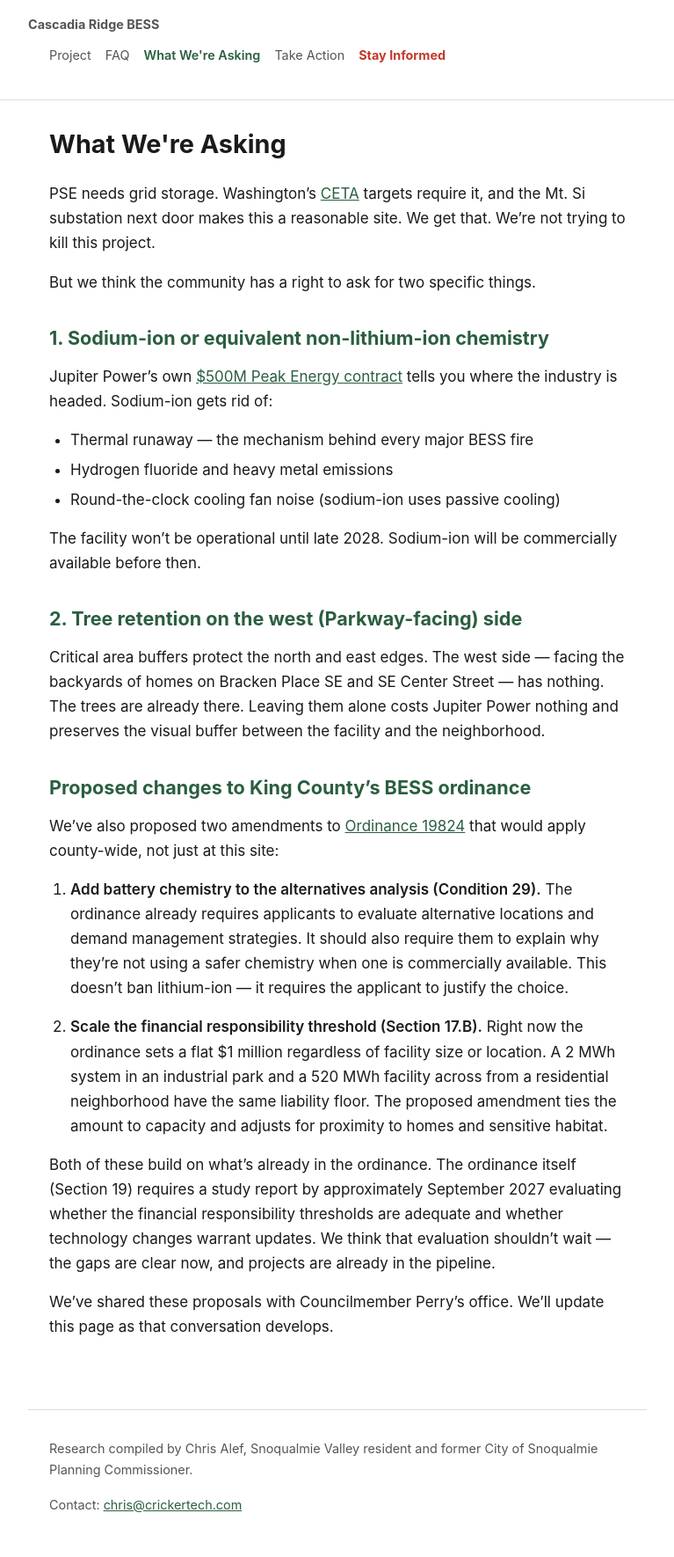
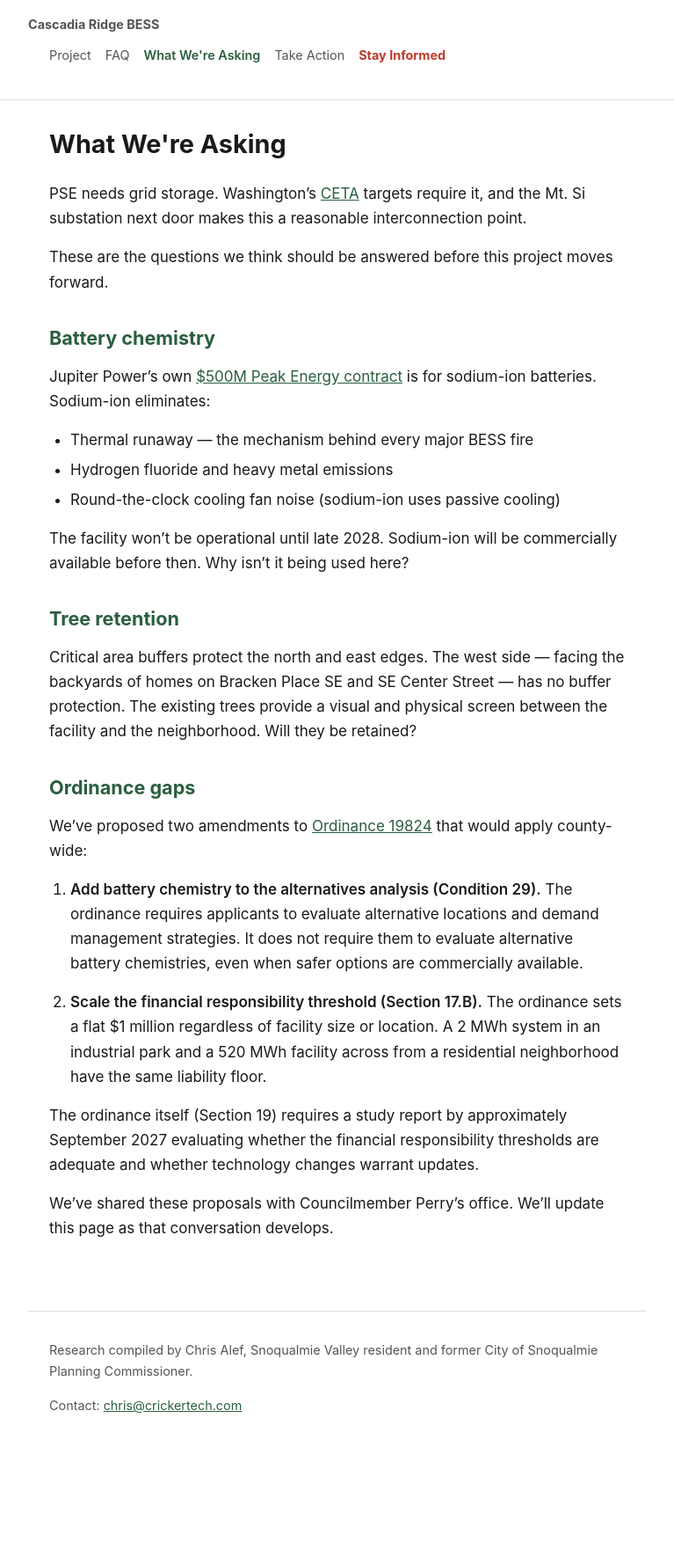
Before and after one commit to calef/cascadia-ridge-bess, a Jekyll site: the page built from _pages/what-we-are-asking.md, in a window 1280 px wide. Shown: the whole page at 88% size, without its empty margins (256-1023 px from the left). Built offline with Jekyll 4.4.1, drawn with Linux system fonts in a browser that asks for light colours; after the commit the page ends 1658 px from its top, so only the background shows below that.

Commit message:
Deploy site 2026-03-17-175409

```diff
--- a/_pages/what-we-are-asking.md
+++ b/_pages/what-we-are-asking.md
@@ -2,32 +2,32 @@
 title: "What We're Asking"
 ---
 
-PSE needs grid storage. Washington's [CETA](/ceta) targets require it, and the Mt. Si substation next door makes this a reasonable site. We get that. We're not trying to kill this project.
+PSE needs grid storage. Washington's [CETA](/ceta) targets require it, and the Mt. Si substation next door makes this a reasonable interconnection point.
 
-But we think the community has a right to ask for two specific things.
+These are the questions we think should be answered before this project moves forward.
 
-## 1. Sodium-ion or equivalent non-lithium-ion chemistry
+## Battery chemistry
 
-Jupiter Power's own [$500M Peak Energy contract](https://www.prnewswire.com/news-releases/peak-energy-signs-4-75-gwh-contract-with-jupiter-power-for-industry-leading-sodium-ion-battery-storage-systems-302612467.html) tells you where the industry is headed. Sodium-ion gets rid of:
+Jupiter Power's own [$500M Peak Energy contract](https://www.prnewswire.com/news-releases/peak-energy-signs-4-75-gwh-contract-with-jupiter-power-for-industry-leading-sodium-ion-battery-storage-systems-302612467.html) is for sodium-ion batteries. Sodium-ion eliminates:
 
 - Thermal runaway — the mechanism behind every major BESS fire
 - Hydrogen fluoride and heavy metal emissions
 - Round-the-clock cooling fan noise (sodium-ion uses passive cooling)
 
-The facility won't be operational until late 2028. Sodium-ion will be commercially available before then.
+The facility won't be operational until late 2028. Sodium-ion will be commercially available before then. Why isn't it being used here?
 
-## 2. Tree retention on the west (Parkway-facing) side
+## Tree retention
 
-Critical area buffers protect the north and east edges. The west side — facing the backyards of homes on Bracken Place SE and SE Center Street — has nothing. The trees are already there. Leaving them alone costs Jupiter Power nothing and preserves the visual buffer between the facility and the neighborhood.
+Critical area buffers protect the north and east edges. The west side — facing the backyards of homes on Bracken Place SE and SE Center Street — has no buffer protection. The existing trees provide a visual and physical screen between the facility and the neighborhood. Will they be retained?
 
-## Proposed changes to King County's BESS ordinance
+## Ordinance gaps
 
-We've also proposed two amendments to [Ordinance 19824](https://mkcclegisearch.kingcounty.gov/LegislationDetail.aspx?ID=6294909&GUID=CA2000B8-B2F9-4F69-9055-0C2D381EAF9F) that would apply county-wide, not just at this site:
+We've proposed two amendments to [Ordinance 19824](https://mkcclegisearch.kingcounty.gov/LegislationDetail.aspx?ID=6294909&GUID=CA2000B8-B2F9-4F69-9055-0C2D381EAF9F) that would apply county-wide:
 
-1. **Add battery chemistry to the alternatives analysis (Condition 29).** The ordinance already requires applicants to evaluate alternative locations and demand management strategies. It should also require them to explain why they're not using a safer chemistry when one is commercially available. This doesn't ban lithium-ion — it requires the applicant to justify the choice.
+1. **Add battery chemistry to the alternatives analysis (Condition 29).** The ordinance requires applicants to evaluate alternative locations and demand management strategies. It does not require them to evaluate alternative battery chemistries, even when safer options are commercially available.
 
-2. **Scale the financial responsibility threshold (Section 17.B).** Right now the ordinance sets a flat $1 million regardless of facility size or location. A 2 MWh system in an industrial park and a 520 MWh facility across from a residential neighborhood have the same liability floor. The proposed amendment ties the amount to capacity and adjusts for proximity to homes and sensitive habitat.
+2. **Scale the financial responsibility threshold (Section 17.B).** The ordinance sets a flat $1 million regardless of facility size or location. A 2 MWh system in an industrial park and a 520 MWh facility across from a residential neighborhood have the same liability floor.
 
-Both of these build on what's already in the ordinance. The ordinance itself (Section 19) requires a study report by approximately September 2027 evaluating whether the financial responsibility thresholds are adequate and whether technology changes warrant updates. We think that evaluation shouldn't wait — the gaps are clear now, and projects are already in the pipeline.
+The ordinance itself (Section 19) requires a study report by approximately September 2027 evaluating whether the financial responsibility thresholds are adequate and whether technology changes warrant updates.
 
 We've shared these proposals with Councilmember Perry's office. We'll update this page as that conversation develops.
```
Also changed, not shown: _pages/faq.md (+7 -7 lines), _pages/fire-risk.md (+4 -6 lines), index.md (+8 -14 lines).
